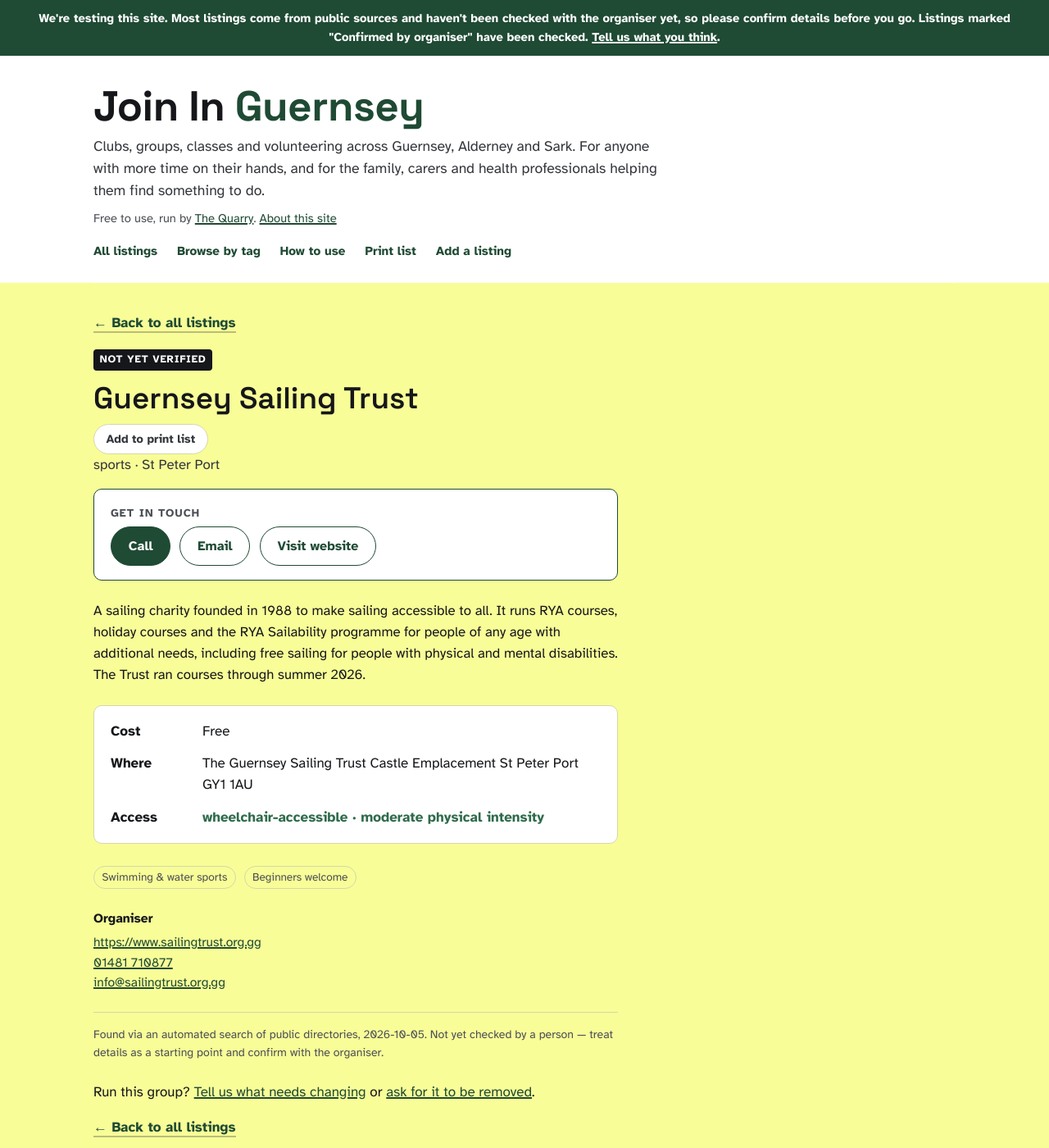
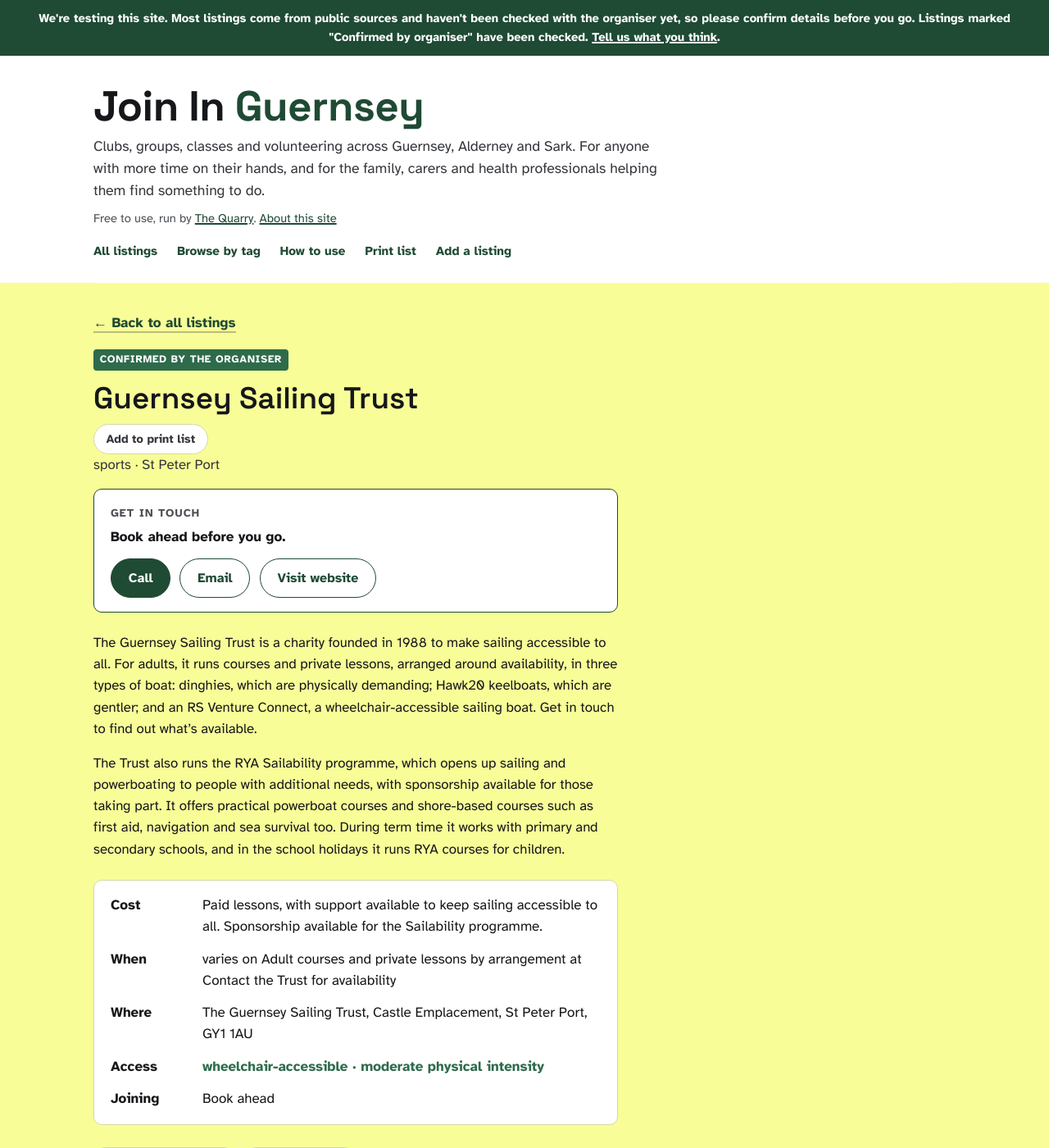
Before and after one commit to active-seniors/active-seniors.github.io, a Jekyll site: the page built from _listings/guernsey-sailing-trust.md, in a window 1280 px wide and 1400 px high. Shown: the whole window at 82% size. Built offline with Jekyll 4.4.1, drawn with Linux system fonts in a browser that asks for light colours; some of the changed text lies outside the part shown.

Commit message:
Organiser replies batch 4: GCV and Sailing Trust updated, 2 removed
Co-Authored-By: Claude Opus 5.5 <noreply@anthropic.com>
Claude-Session: https://claude.ai/code/session_01AumRmWkicfMX1Y7C5fLeSN

```diff
--- a/_listings/guernsey-sailing-trust.md
+++ b/_listings/guernsey-sailing-trust.md
@@ -7,11 +7,11 @@ category: sports
 tags:
 - swimming-water-sports
 location:
-  venue: The Guernsey Sailing Trust Castle Emplacement St Peter Port GY1 1AU
+  venue: The Guernsey Sailing Trust, Castle Emplacement, St Peter Port, GY1 1AU
   parish: St Peter Port
 cost:
-  amount: 0
-  currency: GBP
+  notes: Paid lessons, with support available to keep sailing accessible to all. Sponsorship
+    available for the Sailability programme.
 accessibility:
   physical_intensity: moderate
   mobility:
@@ -27,15 +27,28 @@ verification:
   verified_date: ''
   review_due: ''
   last_pr: ''
+  confirmed_by_organiser: '2026-10-30'
+  confirmed_via: email
 discovery:
   source_url: https://directory.healthconnections.gg/listing/9b348090-47a4-4865-a8ce-252be3bd12b1
   scraped_date: '2026-10-05'
   notes:
-  - Available both in person and online.
   - Health Connections shows this as last updated 9 months ago.
   - 'Web check 8 Oct 2026: suitability from https://www.sailingtrust.org.gg/sailability/'
   - 'Duplicate merge 8 Oct 2026: absorbed ''Guernsey Sailing Trust LBG'' (guernsey-sailing-trust-lbg);
     same organisation. Its source: https://directory.healthconnections.gg/listing/caabab8e-9bfb-41f0-afcd-4b56a5bbaaf8'
+  - 'Organiser reply 2026-10-30 (email): supplied new description; paid lessons with
+    support available; dinghies high intensity, Hawk20 keelboats moderate/low, RS
+    Venture Connect wheelchair accessible; intensity left at moderate as a middle
+    value.'
+schedule:
+  frequency: varies
+  day: Adult courses and private lessons by arrangement
+  time: Contact the Trust for availability
+joining:
+  how: book-ahead
 ---
 
-A sailing charity founded in 1988 to make sailing accessible to all. It runs RYA courses, holiday courses and the RYA Sailability programme for people of any age with additional needs, including free sailing for people with physical and mental disabilities. The Trust ran courses through summer 2026.
+The Guernsey Sailing Trust is a charity founded in 1988 to make sailing accessible to all. For adults, it runs courses and private lessons, arranged around availability, in three types of boat: dinghies, which are physically demanding; Hawk20 keelboats, which are gentler; and an RS Venture Connect, a wheelchair-accessible sailing boat. Get in touch to find out what's available.
+
+The Trust also runs the RYA Sailability programme, which opens up sailing and powerboating to people with additional needs, with sponsorship available for those taking part. It offers practical powerboat courses and shore-based courses such as first aid, navigation and sea survival too. During term time it works with primary and secondary schools, and in the school holidays it runs RYA courses for children.
```
Also changed, not shown: _listings/guernsey-conservation-volunteers.md (+15 -1 lines), _listings/parkinsons-guernsey-volunteer-drivers-and-escorts.md (deleted, +0 -32 lines), _listings/qeii-petanque-club.md (deleted, +0 -44 lines).
